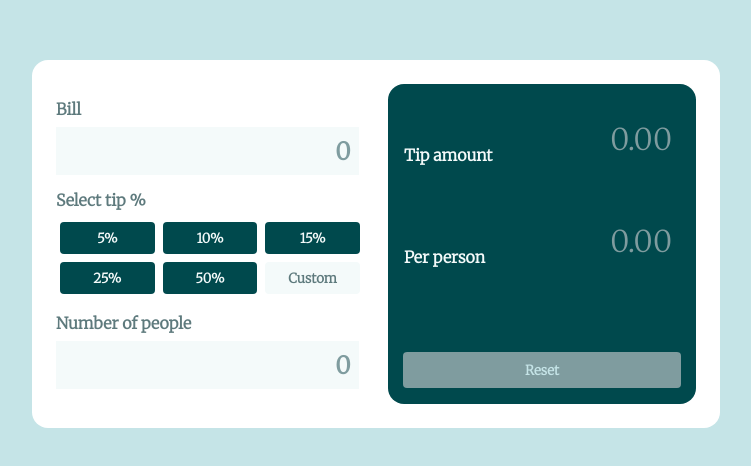
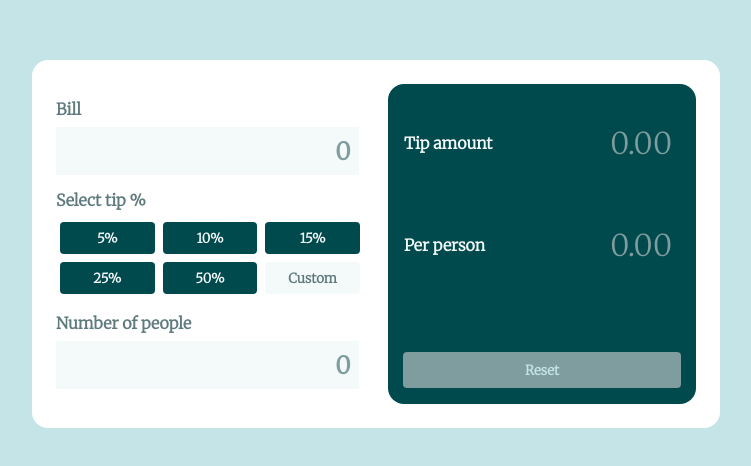
Before and after one commit to DominykasSueris/tip_calculator, a React (Create React App) app: page / in a window 1280 px wide. Shown: the part 156-622 px from the top of the page, without its empty margins (264-1015 px from the left). Built offline with nearby package versions, Linux system fonts and the light colour scheme.

Commit message:
positioning changes

```diff
--- a/src/App.css
+++ b/src/App.css
@@ -87,11 +87,12 @@ input[type="number"]::-webkit-outer-spin-button {
 }
 
 .tip-form {
-  margin-top: 36px;
+  margin-top: 24px;
 }
 
 .tip {
   display: flex;
+  align-items: center;
   height: 50%;
   margin-bottom: 32px;
 }
@@ -124,10 +125,10 @@ input[type="number"]::-webkit-outer-spin-button {
 .reset {
   display: flex;
   flex-direction: column;
-  height: 40%;
+  height: 100%;
   justify-content: flex-end;
   align-items: center;
-  margin-bottom: 8px;
+  margin-bottom: 16px;
 }
 
 #reset-button {
```
